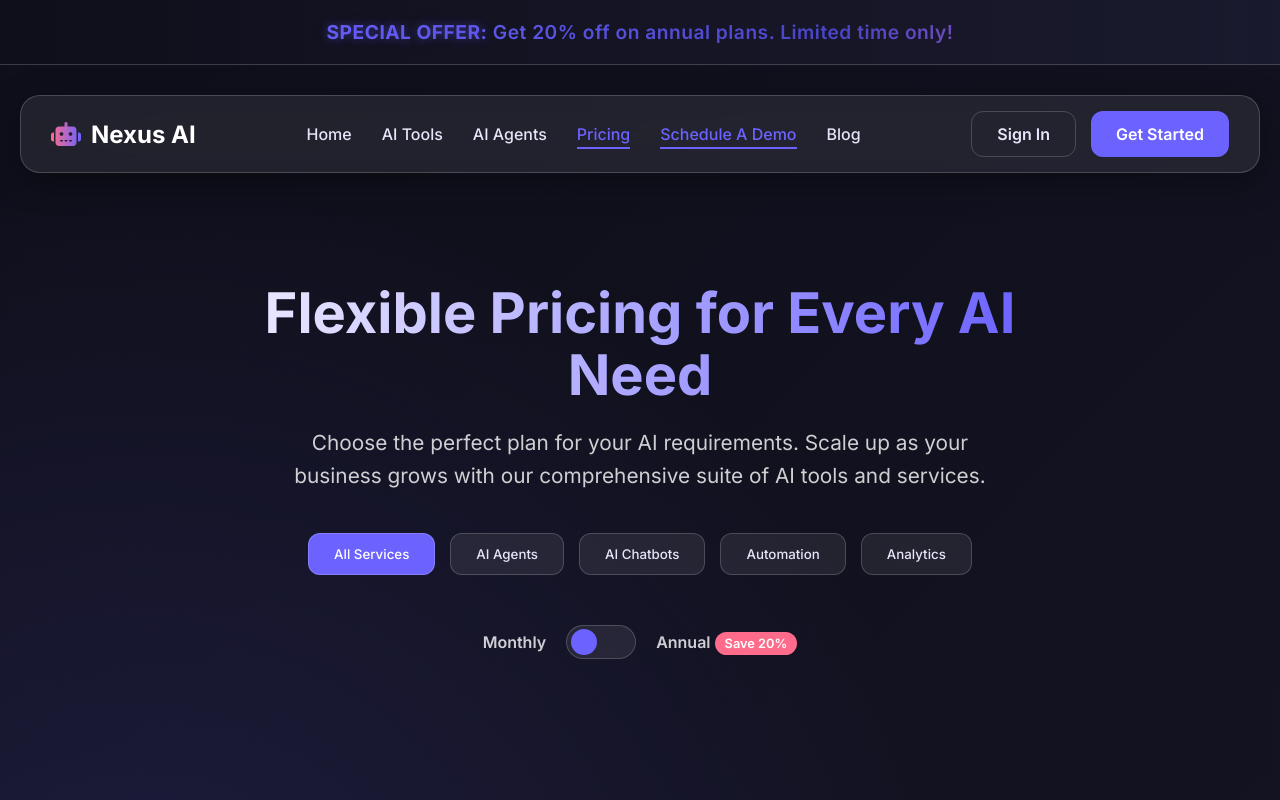
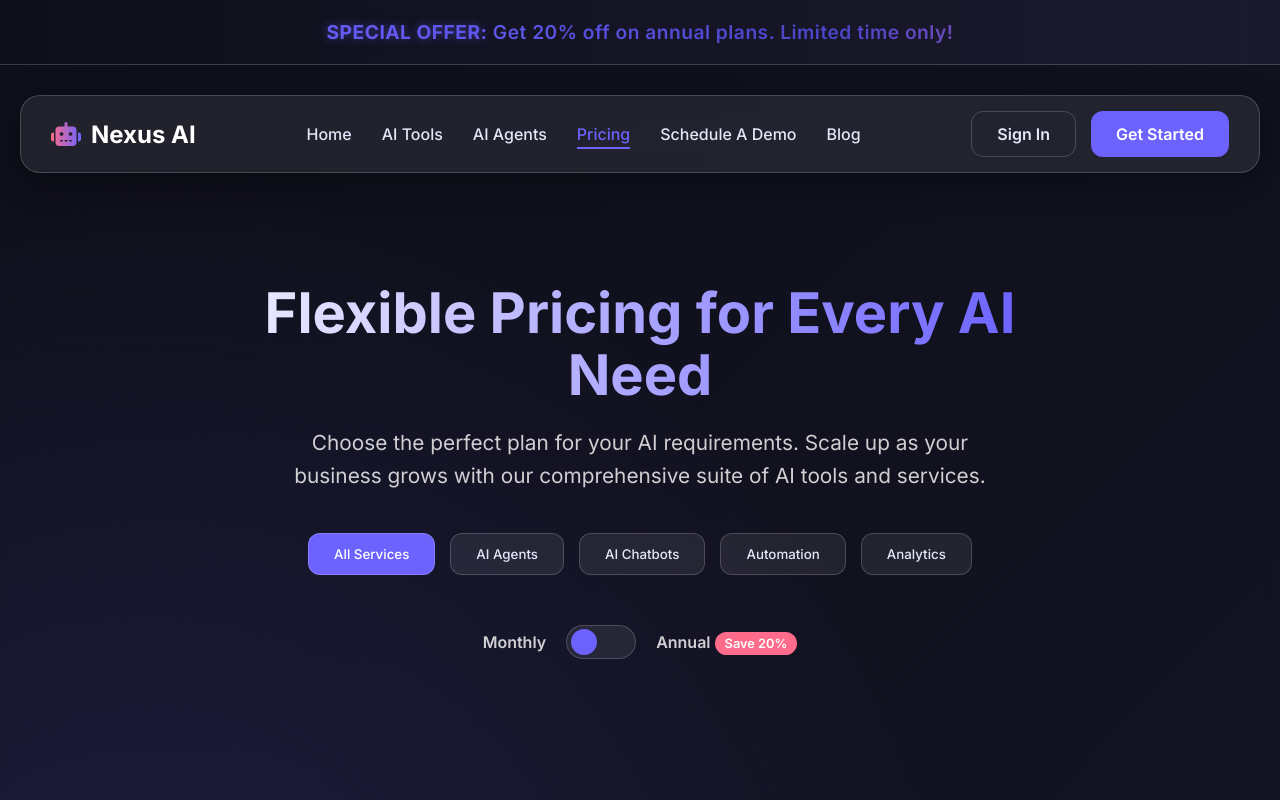
Before and after one commit to faxingberling1/ai-project, a plain HTML site: page pricing.html in a window 1280 px wide. Shown: the top 800 px of the page. Drawn offline with Linux system fonts and the light colour scheme.

Commit message:
Update pricing.html

```diff
--- a/pricing.html
+++ b/pricing.html
@@ -35,7 +35,7 @@
                     <a href="ai-tools.html">AI Tools</a>
                     <a href="ai-agents.html">AI Agents</a>
                     <a href="pricing.html" class="active">Pricing</a>
-                    <a href="schedule-demo.html" class="active">Schedule A Demo</a>
+                    <a href="schedule-demo.html">Schedule A Demo</a>
                     <a href="blog.html">Blog</a>
                 </div>
                 <div class="nav-buttons">
```
